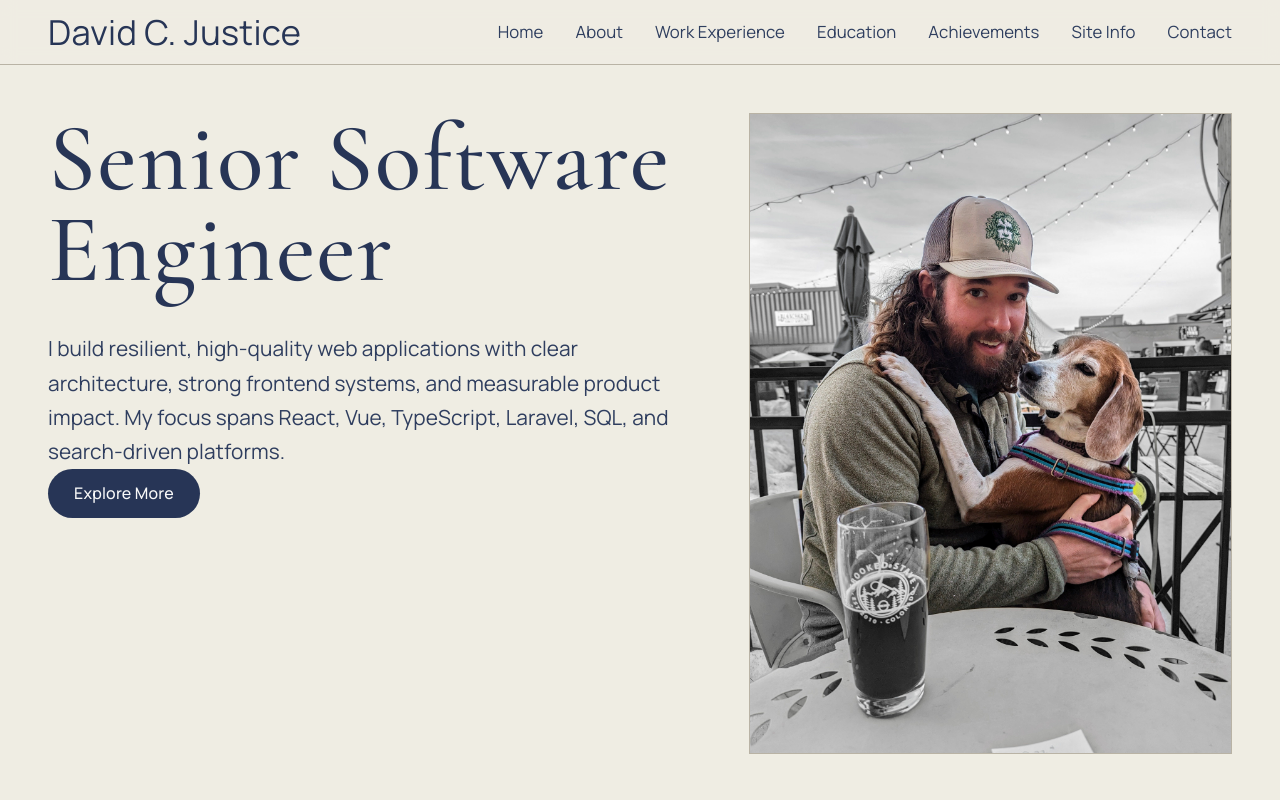
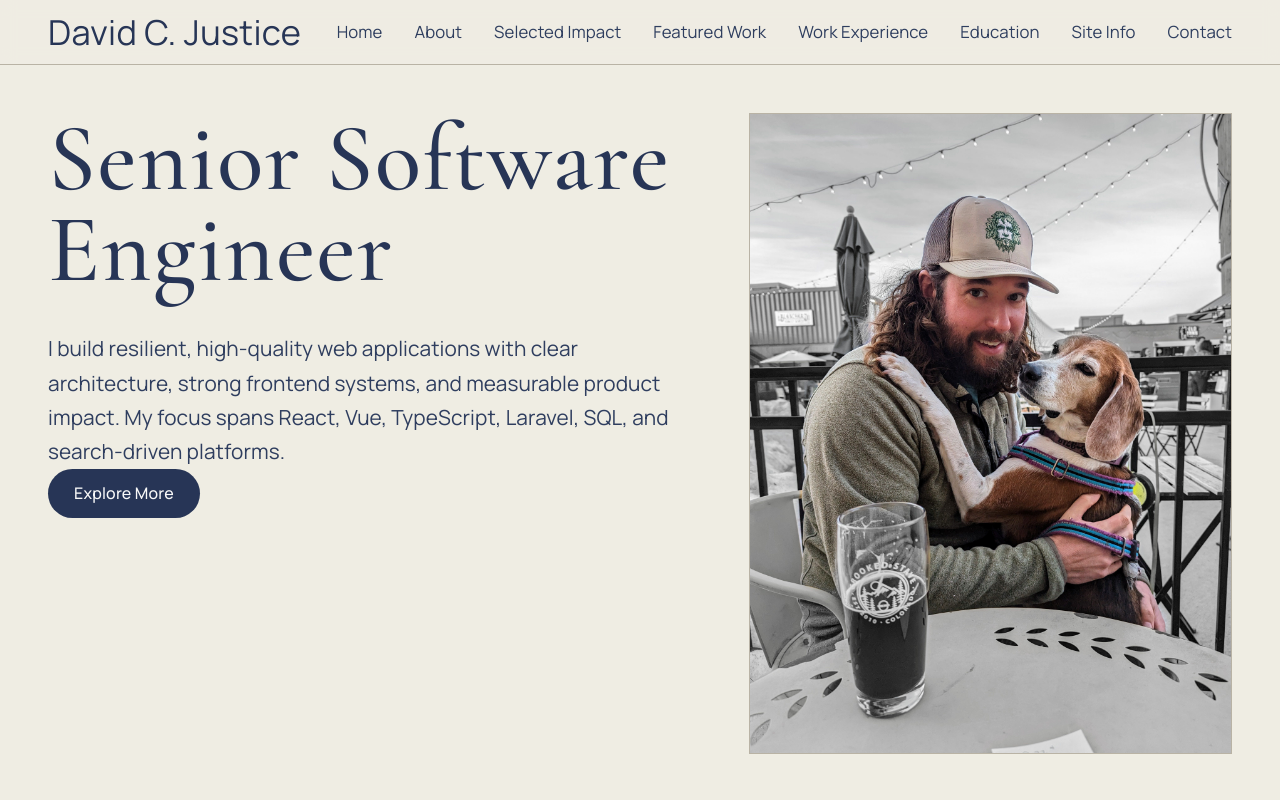
Before and after one commit to DJustice23/djustice23-site, a Next.js app: page / in a window 1280 px wide. Shown: the top 800 px of the page. Built offline with nearby package versions, Linux system fonts and the light colour scheme.

Commit message:
nav bar updates

```diff
--- a/src/components/NavBar.tsx
+++ b/src/components/NavBar.tsx
@@ -6,16 +6,17 @@ import { usePathname } from "next/navigation";
 const homeLinks = [
   { href: "#home", label: "Home" },
   { href: "#about", label: "About" },
+  { href: "#impact", label: "Selected Impact" },
+  { href: "#projects", label: "Featured Work" },
   { href: "#experience", label: "Work Experience" },
   { href: "#education", label: "Education" },
-  { href: "#achievements", label: "Achievements" },
   { href: "/site-info", label: "Site Info" },
   { href: "#contact", label: "Contact" },
 ];
 
 const siteLinks = [
   { href: "/", label: "Home" },
-  { href: "/projects", label: "Projects" },
+  //{ href: "/projects", label: "Projects" },
   { href: "/site-info", label: "Site Info" },
 ];
 
```
